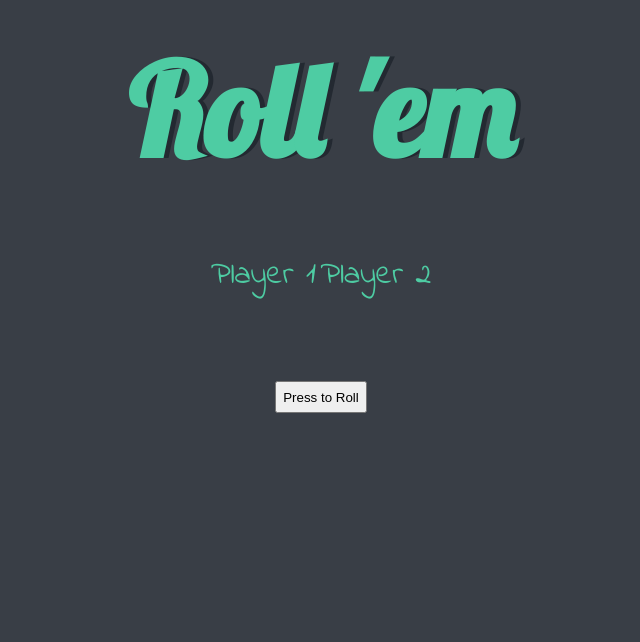
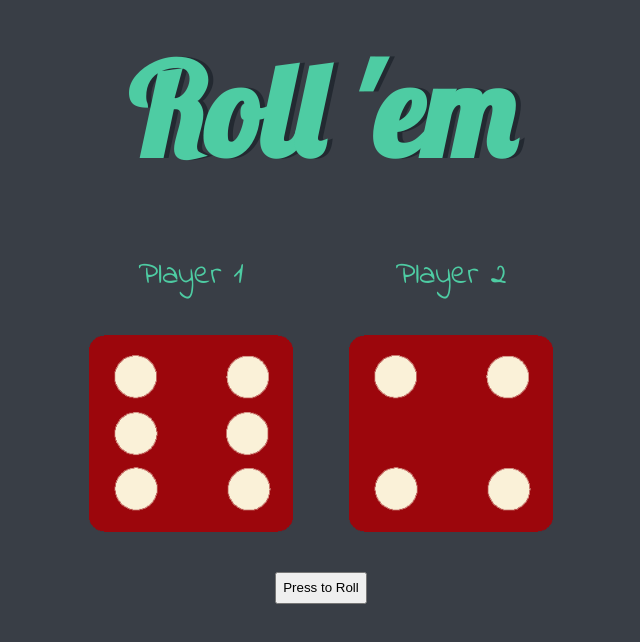
Before and after one commit to pyroman136/Roll-em, a plain HTML site: page index.html in a window 1280 px wide. Shown: the whole page, without its empty margins (319-959 px from the left). Drawn offline with Linux system fonts and the light colour scheme; the site is published under a folder, as on GitHub Pages, so addresses that start at the root find nothing.

Commit message:
update index.html

```diff
--- a/index.html
+++ b/index.html
@@ -32,7 +32,7 @@
     </button>
   </div>
 
-  <script type="text/javascript" src="/dicee.js"></script>
+  <script type="text/javascript" src="./dicee.js"></script>
 </body>
 
 </html>
```
